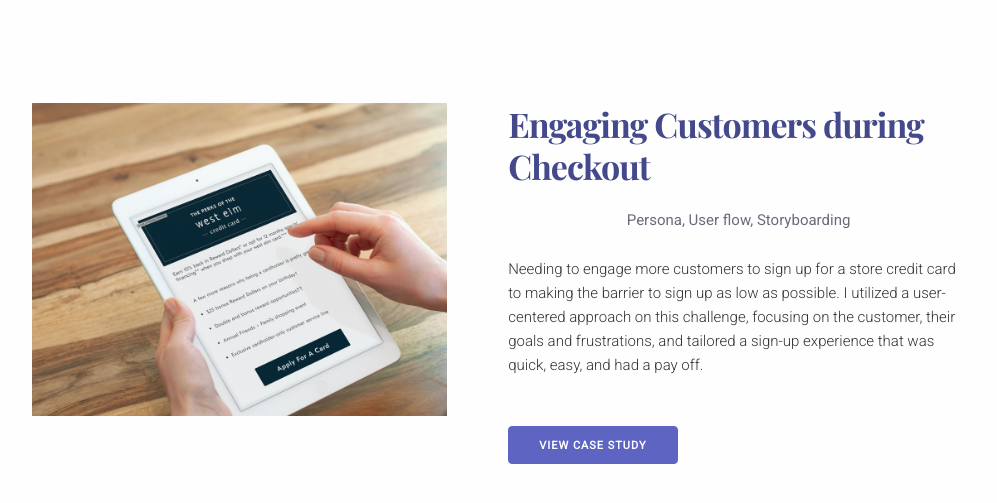
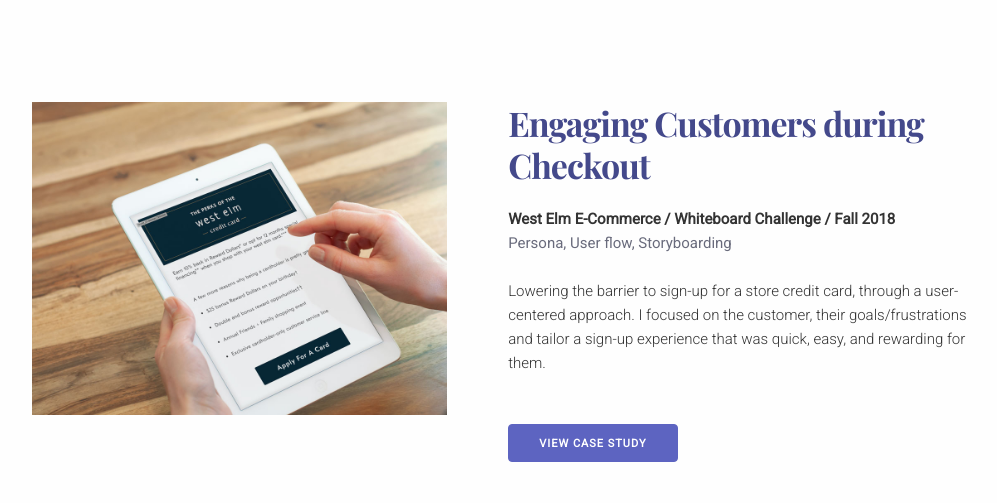
Before and after one commit to silviafuen/silviafuen.github.io, a Jekyll site: the page built from index.html, in a window 1280 px wide and 1400 px high, scrolled down 814 px, cut to the strip 0-567 px from the top of the window. Shown: the top 503 px of the strip, without its empty margins (151-1148 px from the left). Built offline with Jekyll 4.4.1, drawn with Linux system fonts in a browser that asks for light colours; nearby versions of some CDN libraries; some of the changed text lies outside the part shown.

Commit message:
Updated index.html
- added metadata for projects
- shorted description

```diff
--- a/index.html
+++ b/index.html
@@ -26,11 +26,13 @@
 
       <div class="six columns">
         <h2>Learning Language Through Music</h2>
-        <p class="caption">Product Design, User Research, User Testing</p>
-
         <p>
-          Genius’ Language feature addresses the growing interest music fans have in international music and helps translate, learn the language and understand the artist’s writing through a smooth and intuitive experience. At the end of the study 85% of users shared past experiences they wish they could
-          have had this feature in hand. </p>
+        <b>  Genius Mobile App / Independent Study / Fall 2018</b> <br>
+        <span class="caption">Product Design, User Research, User Testing</span>
+        <br>
+        <br>
+           The Language feature helps international music fans translate and passively learn a new language through a smooth and intuitive experience. At the end of the study 85% of users shared exact song titles they wished had the feature.
+        </p>
         <br>
         <a class="button button-primary" href="/music">View Case Study</a>
       </div>
@@ -46,8 +48,12 @@
       </div>
       <div class="six columns">
         <h2>Engaging Customers during Checkout</h2>
-        <p class="caption">Persona, User flow, Storyboarding</p>
-        <p> Needing to engage more customers to sign up for a store credit card to making the barrier to sign up as low as possible. I utilized a user-centered approach on this challenge, focusing on the customer, their goals and frustrations, and tailored a sign-up experience that was quick, easy, and had a pay off. </p>
+        <p>
+        <b> West Elm E-Commerce / Whiteboard Challenge / Fall 2018</b> <br>
+        <span class="caption">Persona, User flow, Storyboarding</span>
+        <br>
+        <br>
+        Lowering the barrier to sign-up for a store credit card, through a user-centered approach. I focused on the customer, their goals/frustrations and tailor a sign-up experience that was quick, easy, and rewarding for them. </p>
         <br>
         <a class="button button-primary" href="/signup">View Case Study</a>
       </div>
@@ -56,9 +62,12 @@
     <div class="row project" id="wrapper">
       <div class="five columns" id="content">
         <h2>Serving Students</h2>
-        <p class="caption">Project Mangement, Prototyping, User Testing</p>
-        <p>Taking an overlooked homepage for Tarleton State, we redefined its purpose to adequately serve the student community that's ever-evolving. We had to understand and design for the multiple users of our site and ensure that we were able to serve
-          their needs. This led us to develop a website that welcomed students and made them feel involved of the campus community no matter their location. </p>
+        <p>
+        <b> Tarleton State / Internship / Spring 2017</b> <br>
+        <span class="caption">Project Mangement, Prototyping, User Testing</span>
+        <br>
+        <br>
+        Taking an overlooked homepage and redefining its purpose to adequately serve an ever-evolving community. Completed by understanding multiple user needs and various iterations. We developed a homepage that made students feel involved of the campus community no matter their location. </p>
         <br>
         <a class="button button-primary" href="/students">View Case Study</a>
       </div>
@@ -75,10 +84,12 @@
       </div>
       <div class="six columns">
         <h2>Personalizing Mobile Banking</h2>
-        <p class="caption">User Research, Personas, Mockups</p>
         <p>
-          Helping a rural Texas bank system, learn about their expanding audience and identifying the areas where they are underserved and dissatisfied. Using personas that stemmed from research and auditing their current services, we came up with an extension
-          of existing services that fit their lifestyle.</p>
+        <b> First Financial Bank / Independent Study / Summer 2018</b> <br>
+        <span class="caption">User Research, Personas, Mockups</span>
+        <br>
+        <br>
+        Helping a rural Texas bank system better serve their expanding audience by identifying dissatisfcation, user lifestyle stages, and underdeveloped features. By using personas that stemmed from research and auditing their current services, we developed features for mobile that better fit users lifestyle.</p>
         <br>
         <a class="button button-primary" href="/bank">View Case Study</a>
       </div>
```
